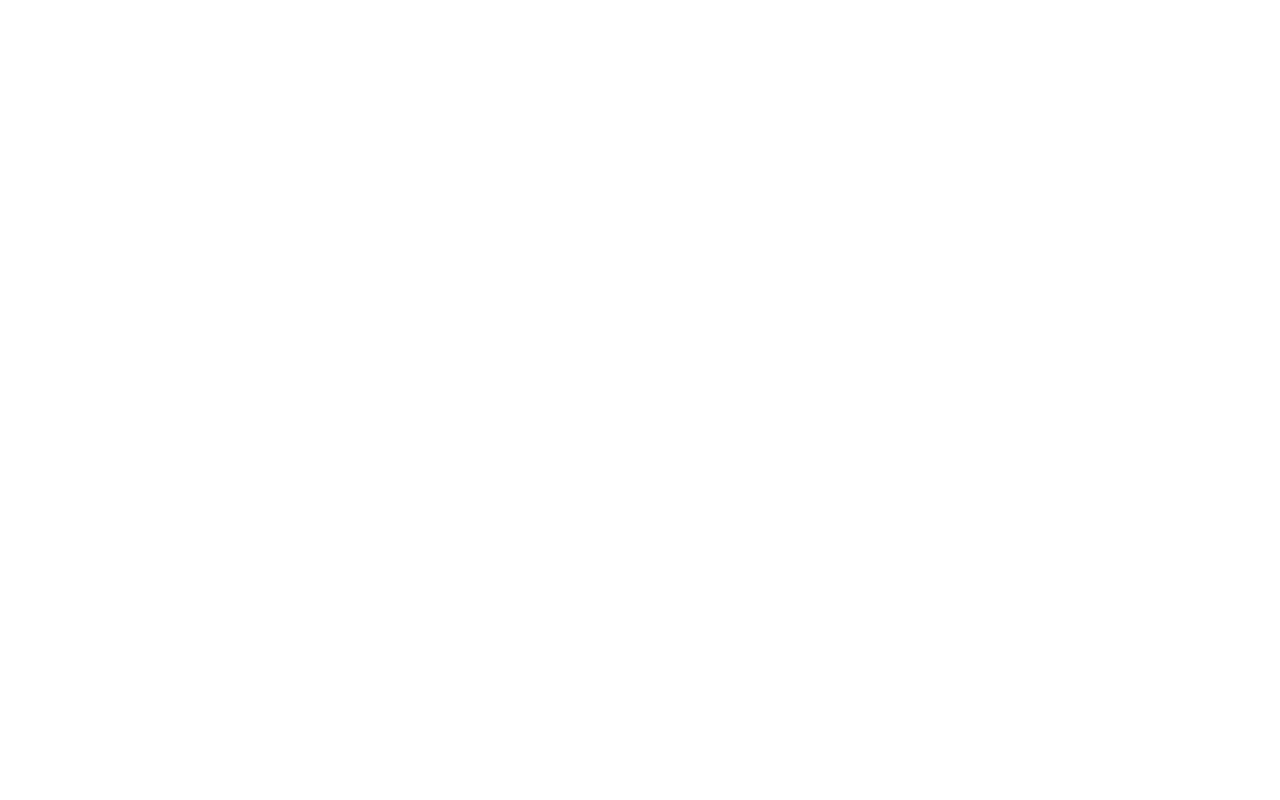
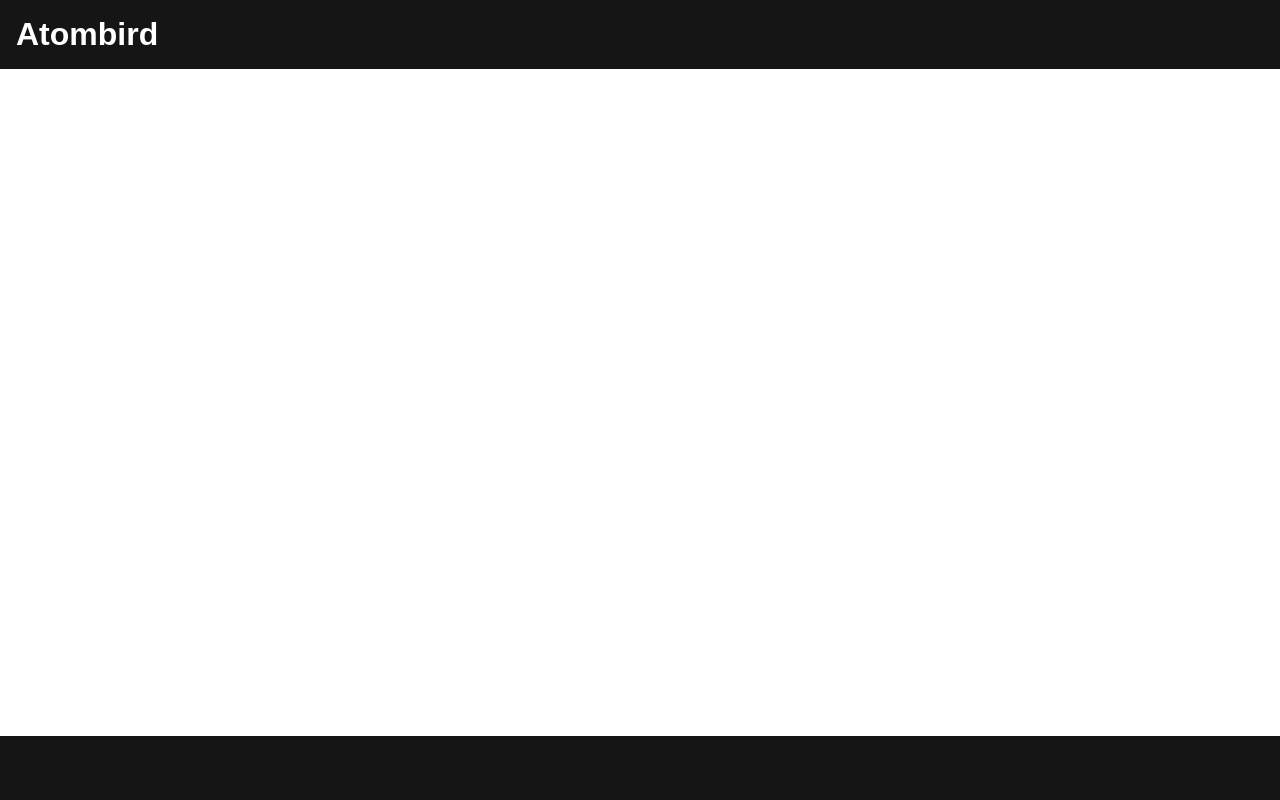
Before and after one commit to Frederikam/atombird, a website built with webpack: page frontend/static/index.html in a window 1280 px wide. Built offline with nearby package versions, Linux system fonts and the light colour scheme.

Commit message:
Add basic layout

```diff
--- a/frontend/src/index.ts
+++ b/frontend/src/index.ts
@@ -1 +1,6 @@
-console.log("hello world!");
+import {html, render} from 'lit-html';
+import layout from './layout';
+import 'normalize.css'
+
+// @ts-ignore
+render(layout(null), document.body);
--- /dev/null
+++ b/frontend/src/layout.sass
@@ -0,0 +1,25 @@
+body
+  font-family: sans-serif
+
+#inner-body
+  display: flex
+  flex-direction: column
+  justify-content: space-between
+  min-height: 100vh
+
+header
+  width: 100vw
+  background: #151515
+  color: #fff
+  #title
+    margin: 0
+    padding: 16px
+
+footer
+  width: 100vw
+  background: #151515
+  height: 64px
+
+#content-container
+  width: 100vw
+  flex-grow: 1
--- /dev/null
+++ b/frontend/src/layout.ts
@@ -0,0 +1,14 @@
+import {html, TemplateResult} from 'lit-html';
+import './layout.sass'
+
+export default (body: TemplateResult) => html`
+<div id="inner-body">
+    <header>
+        <h1 id="title">Atombird</h1>
+    </header>
+    <div id="content-container">
+        ${body}
+    </div>
+    <footer></footer>
+</div>
+`
--- a/frontend/static/index.html
+++ b/frontend/static/index.html
@@ -6,9 +6,9 @@
           content="width=device-width, user-scalable=no, initial-scale=1.0, maximum-scale=1.0, minimum-scale=1.0">
     <meta http-equiv="X-UA-Compatible" content="ie=edge">
     <title>Atombird</title>
-    <script src="bundle.js"></script>
 </head>
 <body>
-
+<!--suppress HtmlUnknownTarget -->
+<script src="bundle.js"></script>
 </body>
 </html>
--- a/frontend/webpack.config.js
+++ b/frontend/webpack.config.js
@@ -36,7 +36,7 @@ const config = {
                 ]
             },
             {
-                test: /\.s[ac]ss$/i,
+                test: /\.[sc][ac]?ss$/i, // CSS, SASS, and SCSS
                 use: [
                     // Creates `style` nodes from JS strings
                     'style-loader',
```
Also changed, not shown: frontend/package.json (+5 -2 lines), 1 other file.
